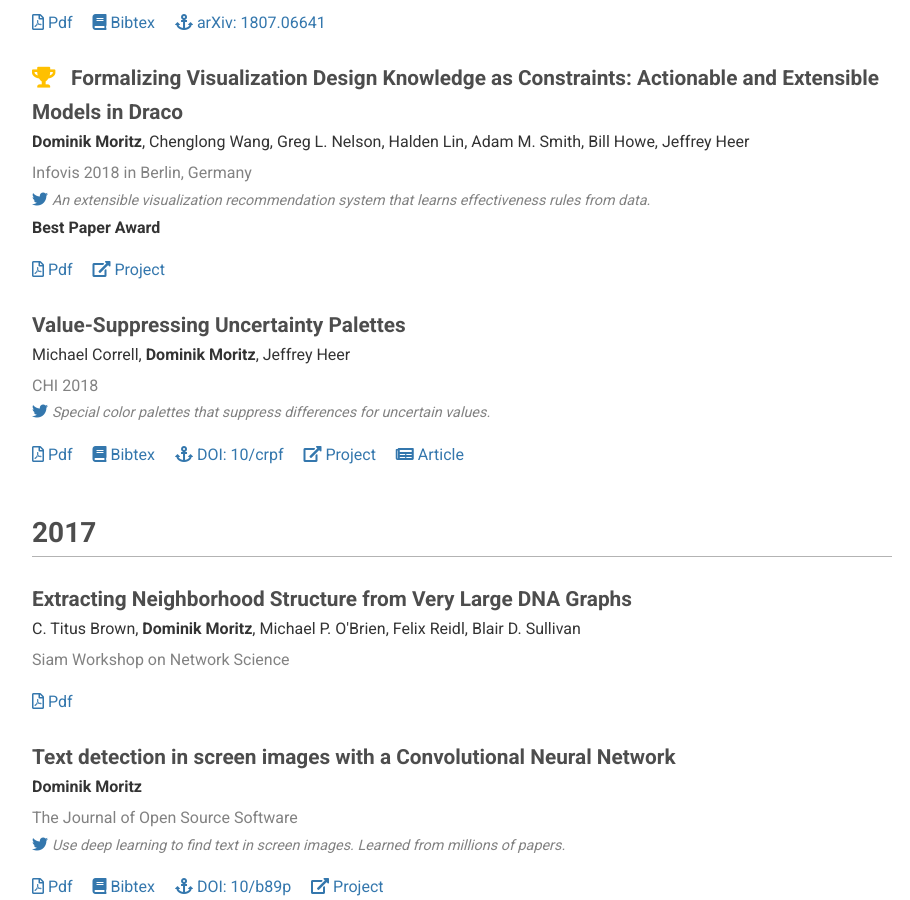
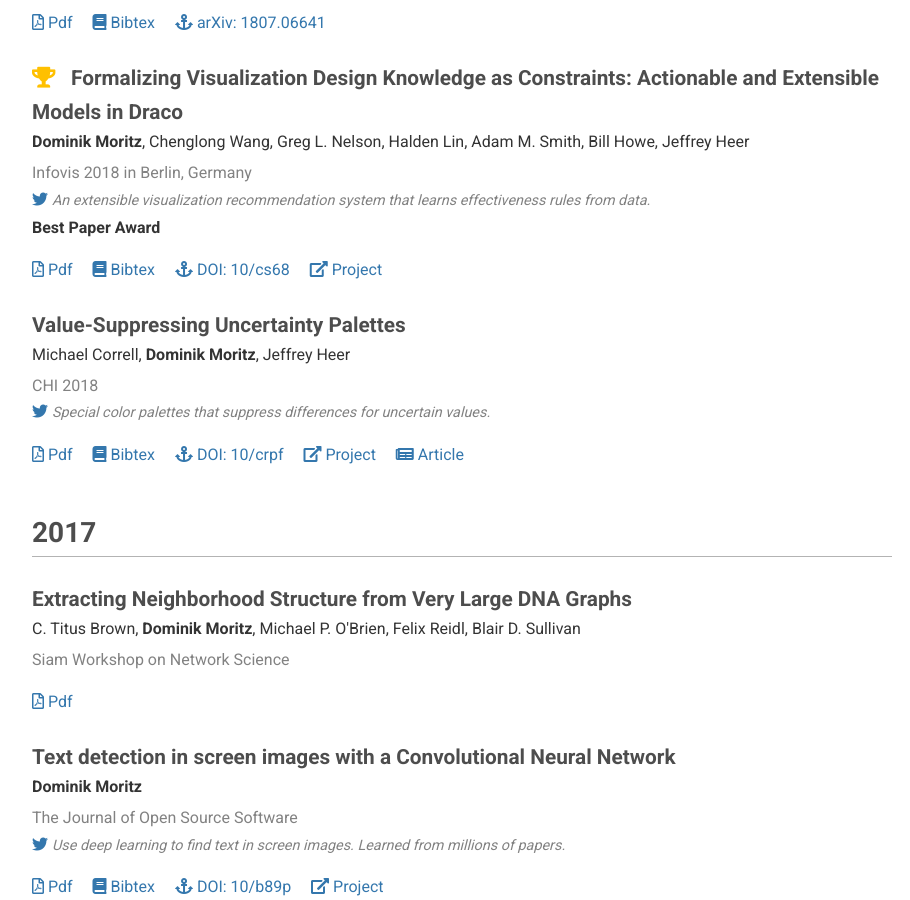
Before and after one commit to domoritz/domoritz.github.io, a Jekyll site: the page built from publications.md, in a window 1280 px wide and 900 px high, scrolled down 547 px. Shown: the whole window, without its empty margins (178-1088 px from the left). Built offline with Jekyll 4.4.1, drawn with Linux system fonts in a browser that asks for light colours; nearby versions of some CDN libraries.

Commit message:
draco doi

```diff
--- a/_data/publications.yml
+++ b/_data/publications.yml
@@ -38,6 +38,8 @@
     - Best Paper Award
   venue: Infovis 2018
   venue_location: Berlin, Germany
+  doi: 10.1109/TVCG.2018.2865240
+  short_doi: 10/cs68
   pdf: /papers/2018-Draco-InfoVis.pdf
   link: https://uwdata.github.io/draco/
   tweet: An extensible visualization recommendation system that learns effectiveness rules from data.
```
